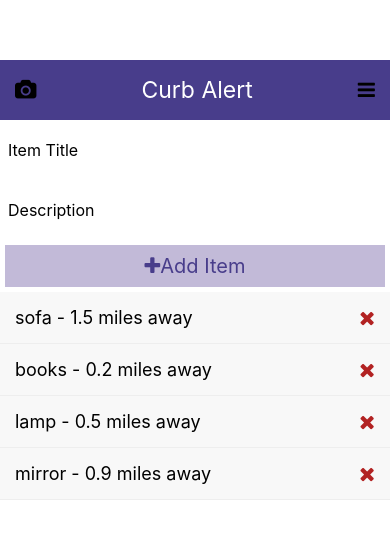
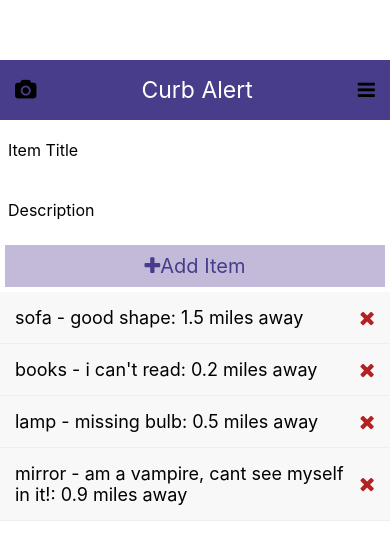
Before and after one commit to ETS-ReactNative5/CurbAlert, a React Native app: screen / in a window 390 px wide. Shown: the top 560 px of the page. Built offline with nearby package versions, Linux system fonts and the light colour scheme.

Commit message:
add description to state

```diff
--- a/components/AddItem.js
+++ b/components/AddItem.js
@@ -8,24 +8,28 @@ import {
 import Icon from 'react-native-vector-icons/dist/FontAwesome';
 import React, {useState} from 'react';
 
-// image import, title, detail, location
-
 const AddItem = ({addItem}) => {
   const [text, setText] = useState('');
+  const [description, setDescription] = useState('');
   const onChange = textValue => setText(textValue);
+  const onChangeDescription = textValue => setDescription(textValue);
   return (
     <View>
       <TextInput
         placeholder="Item Title"
         style={styles.input}
         onChangeText={onChange}
+        maxLength={40}
       />
       <TextInput
         placeholder="Description"
         style={styles.input}
-        onChangeText={onChange}
+        onChangeText={onChangeDescription}
+        maxLength={140}
       />
-      <TouchableOpacity style={styles.btn} onPress={() => addItem(text)}>
+      <TouchableOpacity
+        style={styles.btn}
+        onPress={() => addItem(text, description)}>
         <Text style={styles.btnText}>
           <Icon name="plus" size={20} />
           Add Item
--- a/components/ItemControl.js
+++ b/components/ItemControl.js
@@ -6,11 +6,14 @@ import {v4 as uuid} from 'uuid';
 import ItemDetail from './ItemDetail';
 
 const ItemControl = () => {
+  const [location, setLocation] = useState([
+
+  ])
   const [items, setItems] = useState([
-    {id: uuid(), text: 'sofa', distance: 1.5},
-    {id: uuid(), text: 'books', distance: 0.2},
-    {id: uuid(), text: 'lamp', distance: 0.5},
-    {id: uuid(), text: 'mirror', distance: 0.9},
+    {id: uuid(), text: 'sofa', distance: 1.5, description: 'good shape'},
+    {id: uuid(), text: 'books', distance: 0.2, description: "i can't read"},
+    {id: uuid(), text: 'lamp', distance: 0.5, description: 'missing bulb'},
+    {id: uuid(), text: 'mirror', distance: 0.9, description: 'am a vampire, cant see myself in it!'},
   ]);
 
   const deleteItem = id => {
@@ -19,9 +22,9 @@ const ItemControl = () => {
     });
   };
 
-  const addItem = text => {
+  const addItem = (text, description) => {
     setItems(prevItems => {
-      return [{id: uuid(), text}, ...prevItems];
+      return [{id: uuid(), text, description}, ...prevItems];
     });
   };
 
--- a/components/ListItem.js
+++ b/components/ListItem.js
@@ -9,7 +9,7 @@ const ListItem = props => {
     <TouchableOpacity style={styles.listItem}>
       <View style={styles.listItemView}>
         <Text style={styles.listItemText}>
-          {item.text} - {item.distance} miles away
+          {item.text} - {item.description}: {item.distance} miles away
         </Text>
         <Icon
           name="remove"
```
Also changed, not shown: 1 other file (tests, documents, lock files or other folders).
